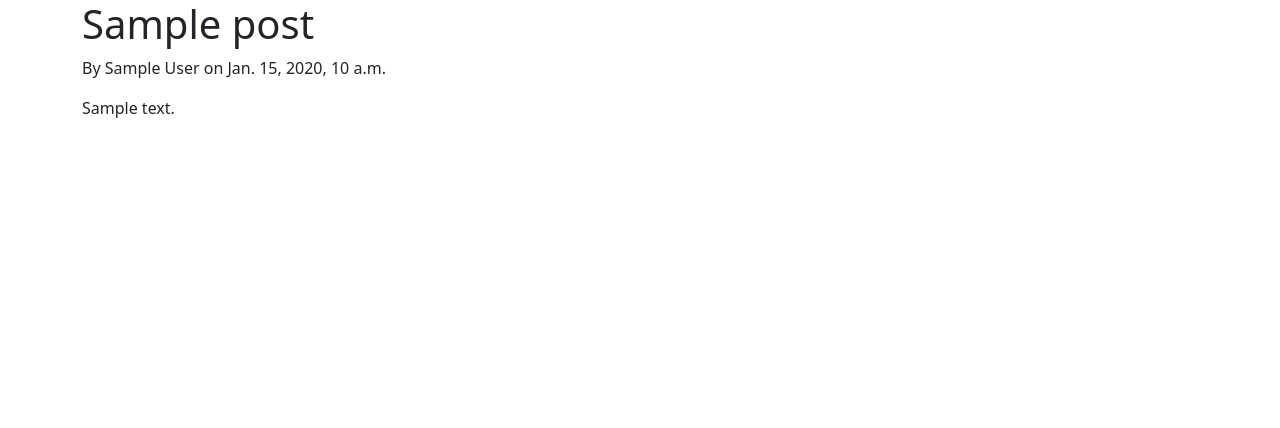
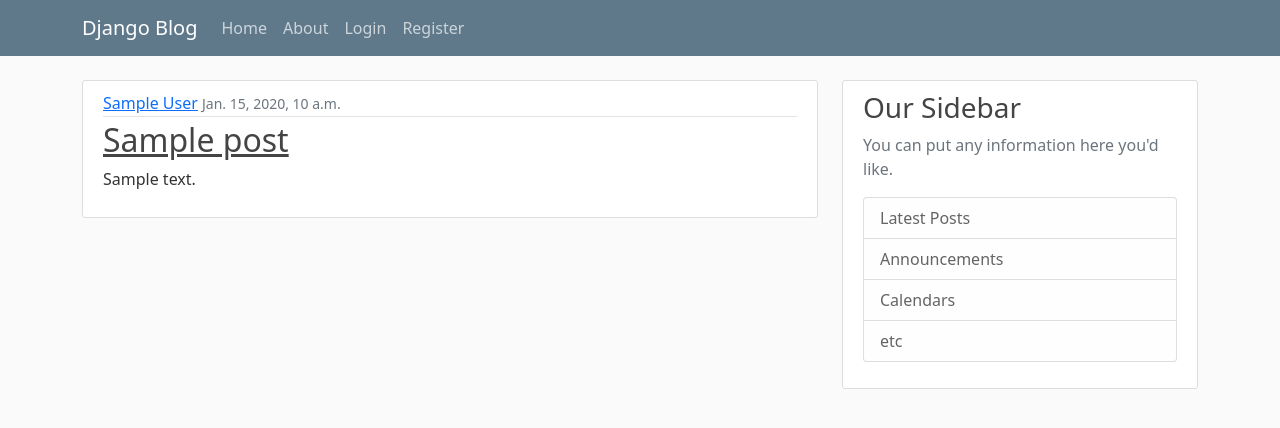
Before and after one commit to rijalislamir/django_project, a Django app: template blog/templates/blog/home.html in a window 1280 px wide. Shown: the top 428 px of the page. Run offline with Django 3.2, Linux system fonts and the light colour scheme; the template is opened without the code that fills it: most values are stand-ins (such as "Sample title", 1, 10 or a date in 2020); some libraries are stand-ins or nearby versions.

Commit message:
Styling page with Corey's snippet

```diff
--- /dev/null
+++ b/blog/static/blog/main.css
@@ -0,0 +1,84 @@
+body {
+    background: #fafafa;
+    color: #333333;
+    margin-top: 5rem;
+  }
+
+  h1, h2, h3, h4, h5, h6 {
+    color: #444444;
+  }
+
+  ul {
+    margin: 0;
+  }
+
+  .bg-steel {
+    background-color: #5f788a;
+  }
+
+  .site-header .navbar-nav .nav-link {
+    color: #cbd5db;
+  }
+
+  .site-header .navbar-nav .nav-link:hover {
+    color: #ffffff;
+  }
+
+  .site-header .navbar-nav .nav-link.active {
+    font-weight: 500;
+  }
+
+  .content-section {
+    background: #ffffff;
+    padding: 10px 20px;
+    border: 1px solid #dddddd;
+    border-radius: 3px;
+    margin-bottom: 20px;
+  }
+
+  .article-title {
+    color: #444444;
+  }
+
+  a.article-title:hover {
+    color: #428bca;
+    text-decoration: none;
+  }
+
+  .article-content {
+    white-space: pre-line;
+  }
+
+  .article-img {
+    height: 65px;
+    width: 65px;
+    margin-right: 16px;
+  }
+
+  .article-metadata {
+    padding-bottom: 1px;
+    margin-bottom: 4px;
+    border-bottom: 1px solid #e3e3e3
+  }
+
+  .article-metadata a:hover {
+    color: #333;
+    text-decoration: none;
+  }
+
+  .article-svg {
+    width: 25px;
+    height: 25px;
+    vertical-align: middle;
+  }
+
+  .account-img {
+    height: 125px;
+    width: 125px;
+    margin-right: 20px;
+    margin-bottom: 16px;
+  }
+
+  .account-heading {
+    font-size: 2.5rem;
+  }
--- a/blog/templates/blog/base.html
+++ b/blog/templates/blog/base.html
@@ -1,3 +1,4 @@
+{% load static %}
 <!DOCTYPE html>
 <html lang="en">
 <head>
@@ -12,6 +13,8 @@
     <!-- Bootstrap CSS -->
     <link href="https://cdn.jsdelivr.net/npm/bootstrap@5.1.3/dist/css/bootstrap.min.css" rel="stylesheet" integrity="sha384-1BmE4kWBq78iYhFldvKuhfTAU6auU8tT94WrHftjDbrCEXSU1oBoqyl2QvZ6jIW3" crossorigin="anonymous">
 
+    <link rel="stylesheet" href="{% static 'blog/main.css' %}">
+
     {% if title %}
         <title>Django Blog - {{ title }}</title>
     {% else %}
@@ -19,9 +22,48 @@
     {% endif %}
 </head>
 <body>
-    <div class="container">
-        {% block content %}{% endblock %}
-    </div>
+    <header class="site-header">
+        <nav class="navbar navbar-expand-md navbar-dark bg-steel fixed-top">
+            <div class="container">
+                <a class="navbar-brand mr-4" href="{% url 'blog-home' %}">Django Blog</a>
+                <button class="navbar-toggler" type="button" data-toggle="collapse" data-target="#navbarToggle" aria-controls="navbarToggle" aria-expanded="false" aria-label="Toggle navigation">
+                <span class="navbar-toggler-icon"></span>
+                </button>
+                <div class="collapse navbar-collapse" id="navbarToggle">
+                <div class="navbar-nav mr-auto">
+                    <a class="nav-item nav-link" href="{% url 'blog-home' %}">Home</a>
+                    <a class="nav-item nav-link" href="{% url 'blog-about' %}">About</a>
+                </div>
+                <!-- Navbar Right Side -->
+                <div class="navbar-nav">
+                    <a class="nav-item nav-link" href="#">Login</a>
+                    <a class="nav-item nav-link" href="#">Register</a>
+                </div>
+                </div>
+            </div>
+        </nav>
+    </header>
+
+    <main role="main" class="container">
+        <div class="row">
+            <div class="col-md-8">
+                {% block content %}{% endblock %}
+            </div>
+            <div class="col-md-4">
+                <div class="content-section">
+                <h3>Our Sidebar</h3>
+                <p class='text-muted'>You can put any information here you'd like.
+                    <ul class="list-group">
+                    <li class="list-group-item list-group-item-light">Latest Posts</li>
+                    <li class="list-group-item list-group-item-light">Announcements</li>
+                    <li class="list-group-item list-group-item-light">Calendars</li>
+                    <li class="list-group-item list-group-item-light">etc</li>
+                    </ul>
+                </p>
+                </div>
+            </div>
+        </div>
+    </main>
 
     <script src="https://cdn.jsdelivr.net/npm/@popperjs/core@2.10.2/dist/umd/popper.min.js" integrity="sha384-7+zCNj/IqJ95wo16oMtfsKbZ9ccEh31eOz1HGyDuCQ6wgnyJNSYdrPa03rtR1zdB" crossorigin="anonymous"></script>
     <script src="https://cdn.jsdelivr.net/npm/bootstrap@5.1.3/dist/js/bootstrap.min.js" integrity="sha384-QJHtvGhmr9XOIpI6YVutG+2QOK9T+ZnN4kzFN1RtK3zEFEIsxhlmWl5/YESvpZ13" crossorigin="anonymous"></script>
--- a/blog/templates/blog/home.html
+++ b/blog/templates/blog/home.html
@@ -1,8 +1,15 @@
 {% extends "blog/base.html" %}
 {% block content %}
     {% for post in posts %}
-        <h1>{{ post.title }}</h1>
-        <p>By {{ post.author }} on {{ post.date }}</p>
-        <p>{{ post.content }}</p>
+    <article class="media content-section">
+        <div class="media-body">
+            <div class="article-metadata">
+                <a class="mr-2" href="#">{{ post.author }}</a>
+                <small class="text-muted">{{ post.date_posted }}</small>
+            </div>
+            <h2><a class="article-title" href="#">{{ post.title }}</a></h2>
+            <p class="article-content">{{ post.content }}</p>
+        </div>
+    </article>
     {% endfor %}
 {% endblock content %}
--- a/blog/views.py
+++ b/blog/views.py
@@ -5,13 +5,13 @@ posts = [
         "author": "Rijal Islami",
         "title": "Blog post 1",
         "content": "First post content",
-        "date": "August 27, 2021"
+        "date_posted": "August 27, 2021"
     },
     {
         "author": "John Doe",
         "title": "Blog post 2",
         "content": "Second post content",
-        "date": "August 28, 2021"
+        "date_posted": "August 28, 2021"
     }
 ]
 
--- a/django_project/urls.py
+++ b/django_project/urls.py
@@ -18,5 +18,5 @@ from django.urls import path, include
 
 urlpatterns = [
     path('admin/', admin.site.urls),
-    path('blog/', include("blog.urls")),
+    path('', include("blog.urls")),
 ]
```
